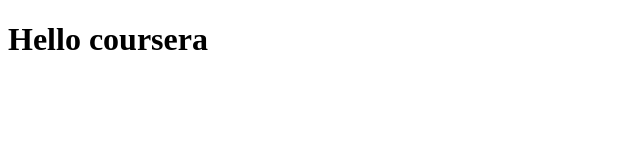
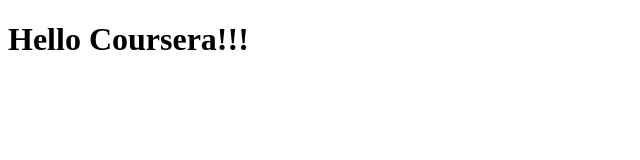
Before and after one commit to djomladen/coursera-test, a plain HTML site: page site/index.html in a window 1280 px wide. Shown: the whole page, without its empty margins (0-640 px from the left). Drawn offline with Linux system fonts and the light colour scheme.

Commit message:
My first page

```diff
--- a/site/index.html
+++ b/site/index.html
@@ -4,6 +4,6 @@
    <title>Hello Coursera!</title>
 </head>
 <body>
-<h1>Hello coursera</h1>
+<h1>Hello Coursera!!!</h1>
 </body>
 </html>
```
